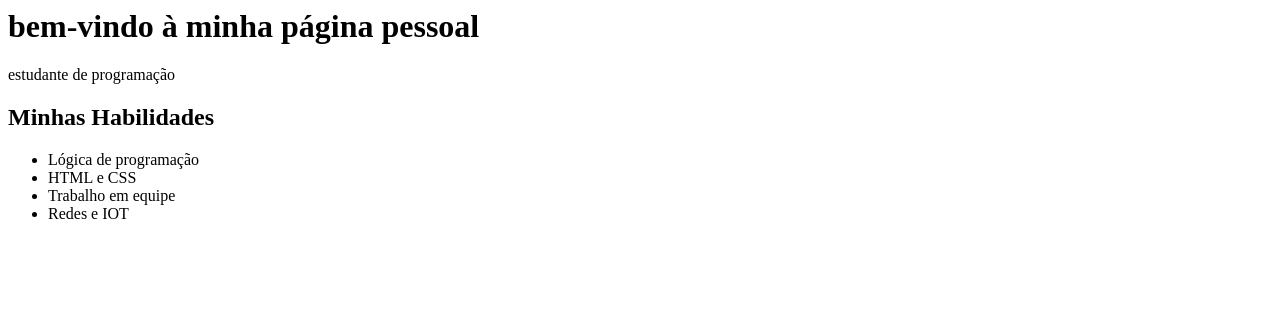
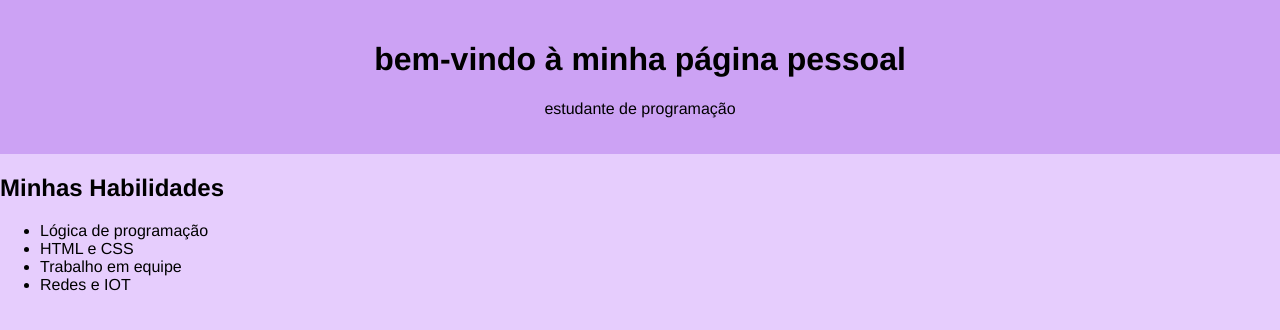
Before and after one commit to BeatrizCastilho/site, a plain HTML site: page index.html in a window 1280 px wide. Drawn offline with Linux system fonts and the light colour scheme.

Commit message:
Add files via upload

```diff
--- a/index.html
+++ b/index.html
@@ -11,6 +11,19 @@
         <h1>bem-vindo à minha página pessoal</h1>
         <p>estudante de programação</p>
     </header>
+    <style>
+        body{
+            font-family: 'Franklin Gothic Medium', 'Arial Narrow', Arial, sans-serif;
+            background-color: rgb(230, 205, 253);
+            margin: 0;
+            padding:0;
+        }
+        header{
+            background-color: rgb(204, 162, 244);
+            padding: 20px;
+            text-align: center;
+        }
+    </style>
 
     <main>
         <section>
```
